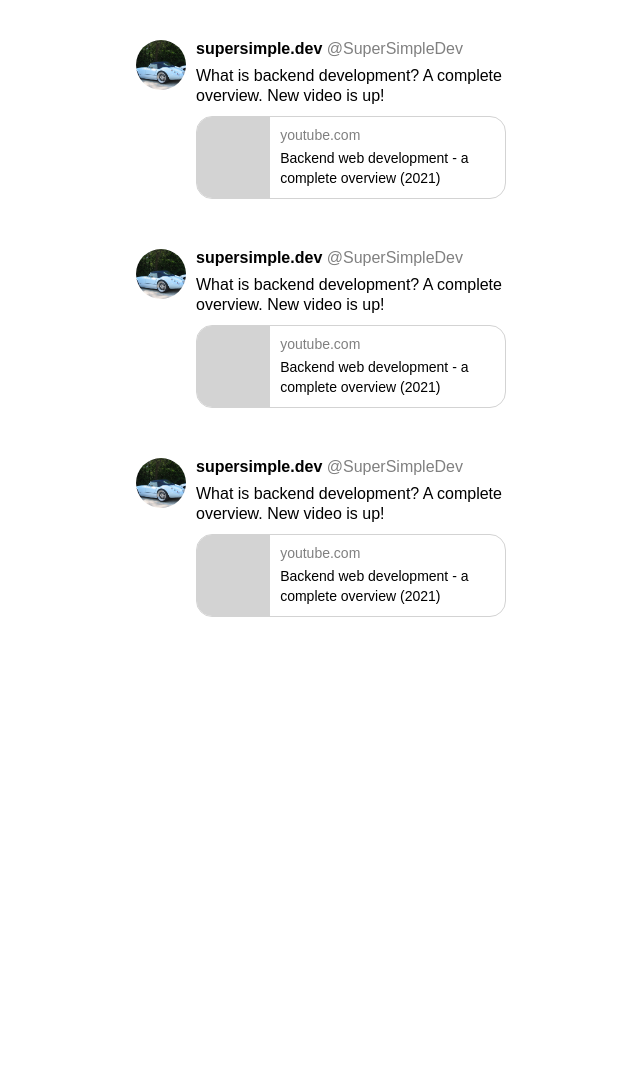
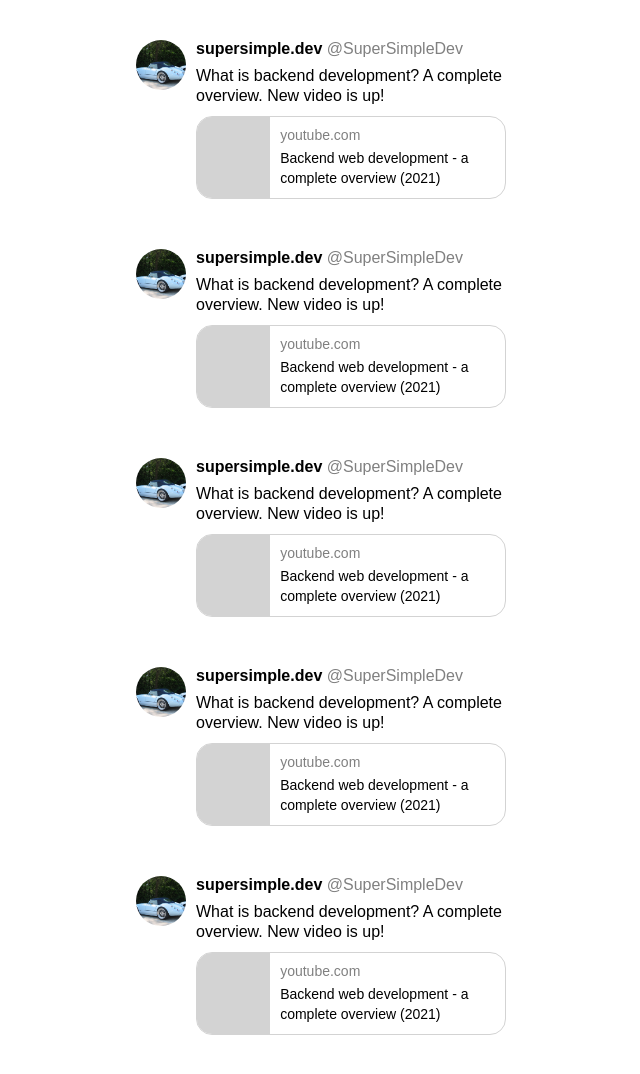
Before and after one commit to Luka0/Nested-flexbox-practice, a plain HTML site: page index.html in a window 1280 px wide. Shown: the whole page, without its empty margins (319-959 px from the left). Before the commit the page ends 800 px from the top, so only its background shows below. Drawn offline with Linux system fonts and the light colour scheme.

Commit message:
Add even more posts index.html

```diff
--- a/index.html
+++ b/index.html
@@ -114,5 +114,37 @@
         </div>
       </div>
     </div>
+    <div class="container">
+      <div class="left-section">
+        <img class="profile-pic" src="img_car.jpg" />
+      </div>
+      <div class="right-section">
+        <p class="right-title">supersimple.dev <span class="user-tag">@SuperSimpleDev</span></p>
+        <p class="right-desc">What is backend development? A complete overview. New video is up!</p>
+        <div class="link-box">
+          <div class="link-box-pic"></div>
+          <div class="link-box-desc">
+            <p class="link-title">youtube.com</p>
+            <p class="link-desc">Backend web development - a complete overview (2021)</p>
+          </div>
+        </div>
+      </div>
+    </div>
+    <div class="container">
+      <div class="left-section">
+        <img class="profile-pic" src="img_car.jpg" />
+      </div>
+      <div class="right-section">
+        <p class="right-title">supersimple.dev <span class="user-tag">@SuperSimpleDev</span></p>
+        <p class="right-desc">What is backend development? A complete overview. New video is up!</p>
+        <div class="link-box">
+          <div class="link-box-pic"></div>
+          <div class="link-box-desc">
+            <p class="link-title">youtube.com</p>
+            <p class="link-desc">Backend web development - a complete overview (2021)</p>
+          </div>
+        </div>
+      </div>
+    </div>
   </body>
 </html>
```
